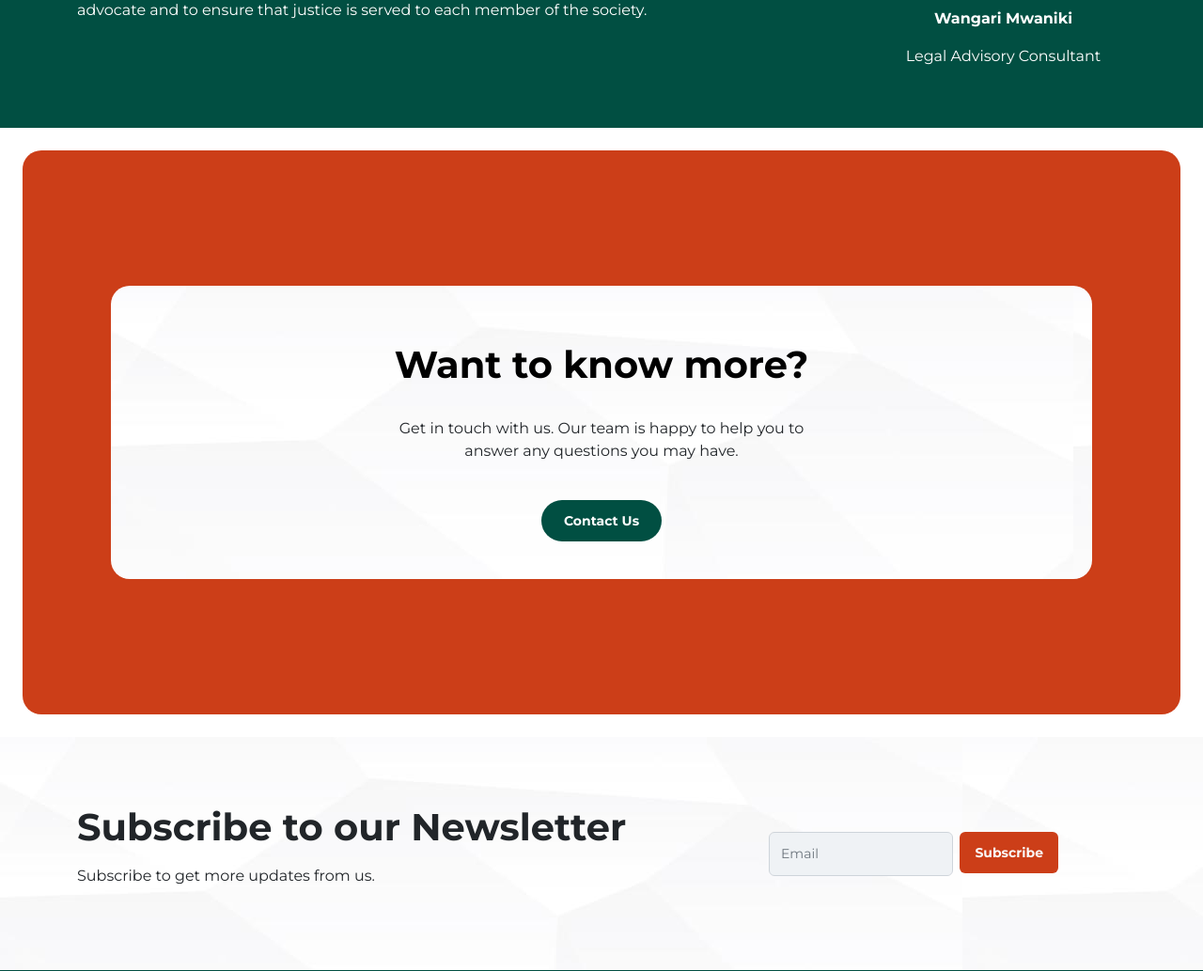
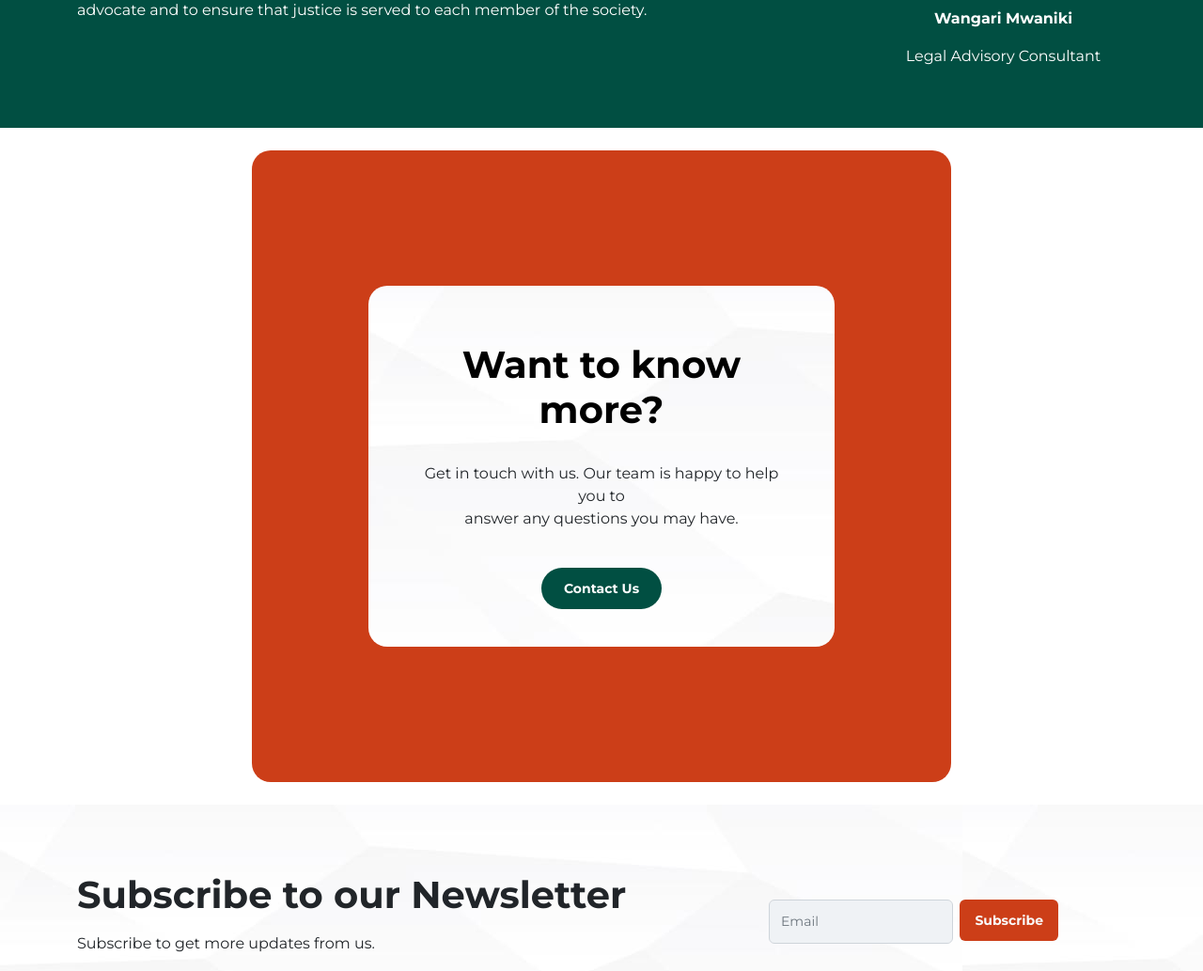
Before and after one commit to fredricksimi/elandome, a Django app: page /about in a window 1280 px wide. Shown: the part 4906-5939 px from the top of the page at 94% size. Run offline with Django 3.2, Linux system fonts and the light colour scheme.

Commit message:
updated about

```diff
--- a/mainapp/templates/mainapp/about.html
+++ b/mainapp/templates/mainapp/about.html
@@ -254,15 +254,18 @@
         </div>
     </div>
 </div>
-<!-- <br> -->
+
 <div style="padding:24px;">
-    <div style="background-color: #CC3E18; border-radius:20px;">
-        <br><br><br><br>
-        <div class="container p-5">
-            <div class="col-md-12 mx-auto">
+    <center>
+
+
+            <div class="container">
+                <div class="col-md-8 mx-auto" style="background-color: #CC3E18; border-radius:20px;">
+                <div class="col-md-8 mx-auto" style="padding-top:144px;padding-bottom:144px;">
                     <div style="border-radius: 20px;background:url('../../static/images/sandra-back1.jpeg');background-repeat:repeat;">
-                    <div style="padding:40px;">
+                        <div style="padding:40px 50px;">
                             <p class="service-title text-center" style="padding-top:20px;font-weight:bold;color: #000;">{% trans "Want to know more?" %}</p>
+
                             <p class="pt-3 text-center">Get in touch with us. Our team is happy to help you to <br>answer any questions you may have.</p>
                             <br>
                             <center>
@@ -274,8 +277,9 @@
                     </div>
                 </div>
             </div>
-        <br><br><br><br>
+
         </div>
+    </center>
 </div>
 
 <div>
```
Lines whose indentation alone changed are shown as unchanged.
